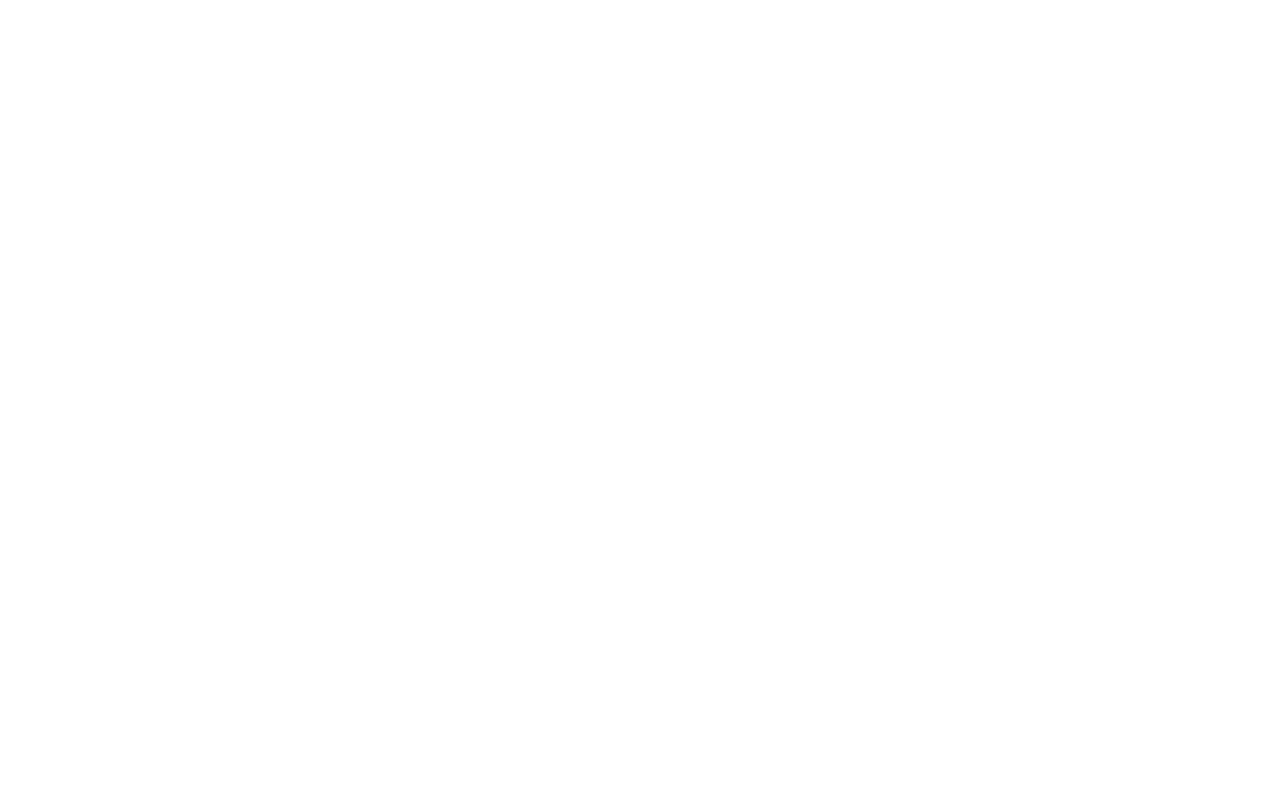
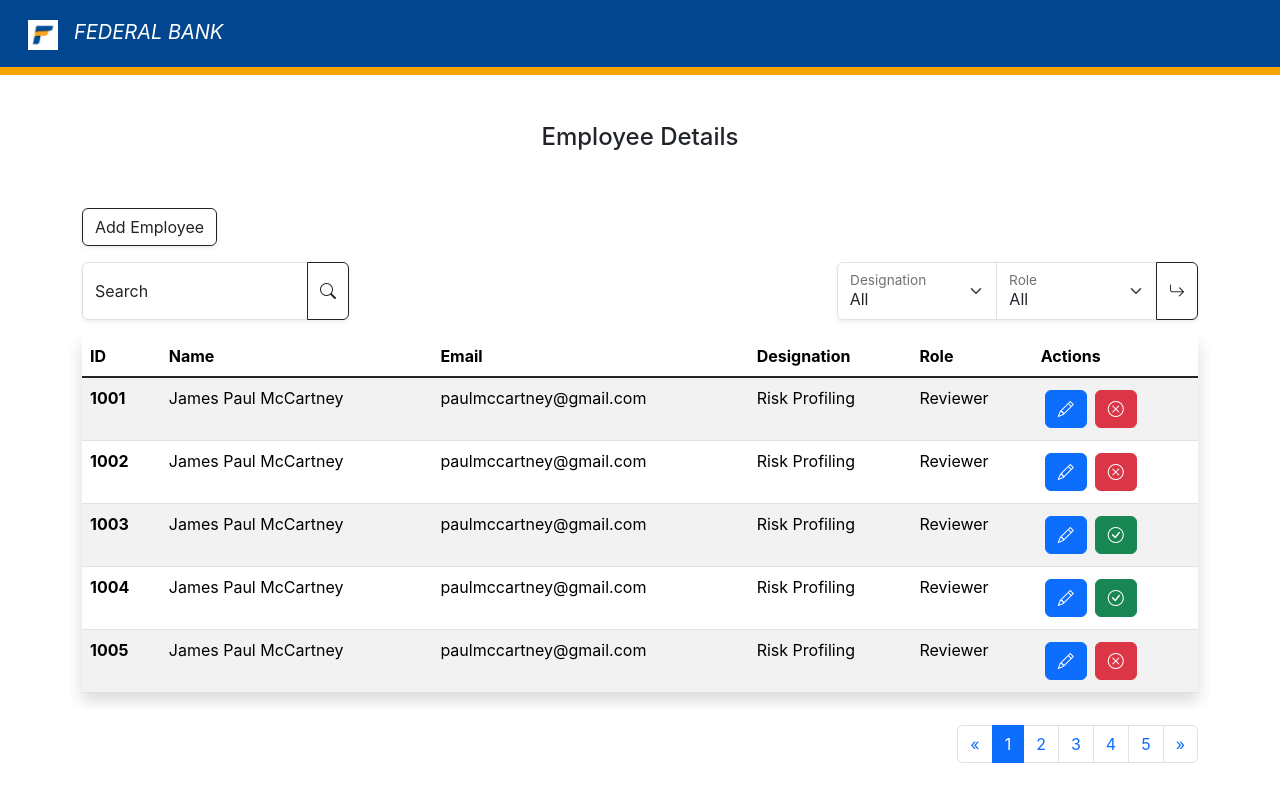
Before and after one commit to georgeclifford/outsourcing-app-frontend, a React (Create React App) app: page /employeedetails in a window 1280 px wide. Before the commit this address had no page. Shown: the top 802 px of the page. Built offline with nearby package versions, Linux system fonts and the light colour scheme.

Commit message:
completed employee details page

```diff
--- a/package.json
+++ b/package.json
@@ -3,6 +3,7 @@
   "version": "0.1.0",
   "private": true,
   "dependencies": {
+    "@floating-ui/react": "^0.26.9",
     "@testing-library/jest-dom": "^5.17.0",
     "@testing-library/react": "^13.4.0",
     "@testing-library/user-event": "^13.5.0",
--- a/public/index.html
+++ b/public/index.html
@@ -11,6 +11,9 @@
 			rel="stylesheet"
 			integrity="sha384-QWTKZyjpPEjISv5WaRU9OFeRpok6YctnYmDr5pNlyT2bRjXh0JMhjY6hW+ALEwIH"
 			crossorigin="anonymous" />
+		<link
+			rel="stylesheet"
+			href="https://cdn.jsdelivr.net/npm/bootstrap-icons@1.11.3/font/bootstrap-icons.min.css" />
 		<!--
       manifest.json provides metadata used when your web app is installed on a
       user's mobile device or desktop. See https://developers.google.com/web/fundamentals/web-app-manifest/
--- a/src/App.js
+++ b/src/App.js
@@ -4,6 +4,7 @@
 import SignIn from "./components/SignIn";
 import PasswordReset from "./components/PasswordReset";
 import AdminHome from "./components/AdminHome";
+import EmployeeDetails from "./components/EmployeeDetails";
 
 function App() {
 	return (
@@ -13,6 +14,7 @@
 					<Route path="/" element={<><NavBar/> <SignIn/></>} />
           <Route path="/passwordreset" element={<><NavBar/> <PasswordReset/></>} />
           <Route path="/adminhome" element={<><NavBar/> <AdminHome/></>} />
+          <Route path="/employeedetails" element={<><NavBar/> <EmployeeDetails/></>} />
 				</Routes>
 			</BrowserRouter>
 		</div>
--- a/src/components/AdminHome.jsx
+++ b/src/components/AdminHome.jsx
@@ -8,19 +8,19 @@
 const AdminHome = () => {
 	return (
 		<div>
-			<div className="container">
+			<div className="container g-5">
 				<div className="row my-5">
 					<div className="col col-12 col-sm-12 col-md-12 col-lg-12 col-xl-12 col-xxl-12 text-center">
 						<h4>Admin Dashboard</h4>
 					</div>
 				</div>
 
-				<div className="row p-3 g-5 d-flex">
+				<div className="row g-5">
 					<div className="col col-12 col-sm-6 col-md-4 col-lg-3 col-xl-3 col-xxl-3">
 						<Link
 							className="link-offset-2 link-underline link-underline-opacity-0"
 							to={"/employeedetails"}>
-							<div className="card shadow flex-grow-1 m-2">
+							<div className="card shadow h-100">
 								<img
 									src={employee_img}
 									className="card-img-top"
@@ -37,7 +37,7 @@
 						<Link
 							className="link-offset-2 link-underline link-underline-opacity-0"
 							to={"/vendordetails"}>
-							<div className="card shadow flex-grow-1 m-2">
+							<div className="card shadow h-100">
 								<img
 									src={vendor_img}
 									className="card-img-top"
@@ -54,7 +54,7 @@
 						<Link
 							className="link-offset-2 link-underline link-underline-opacity-0"
 							to={"/"}>
-							<div className="card shadow flex-grow-1 m-2">
+							<div className="card shadow h-100">
 								<img
 									src={outsource_img}
 									className="card-img-top"
@@ -71,7 +71,7 @@
 						<Link
 							className="link-offset-2 link-underline link-underline-opacity-0"
 							to={"/"}>
-							<div className="card shadow flex-grow-1 m-2">
+							<div className="card shadow h-100">
 								<img
 									src={incident_img}
 									className="card-img-top"
--- /dev/null
+++ b/src/components/EmployeeDetails.jsx
@@ -0,0 +1,260 @@
+import React from "react";
+import { Link } from "react-router-dom";
+
+const EmployeeDetails = () => {
+	return (
+		<div>
+			<div className="container my-5">
+				<div className="row my-5">
+					<div className="col col-12 col-sm-12 col-md-12 col-lg-12 col-xl-12 col-xxl-12 text-center">
+						<h4>Employee Details</h4>
+					</div>
+				</div>
+
+				<div className="row mb-3">
+					<div className="col col-12 col-sm-12 col-md-12 col-lg-12 col-xl-12 col-xxl-12">
+						<Link
+							to={"/"}
+							type="button"
+							className="btn btn-outline-dark shadow-sm"
+							title="Add New Employee">
+							Add Employee
+						</Link>
+					</div>
+				</div>
+
+				<div className="row g-3 mb-3 justify-content-between">
+					<div className="col col-12 col-sm-12 col-md-12 col-lg-3 col-xl-3 col-xxl-3">
+						<div className="input-group shadow-sm rounded">
+							<div className="form-floating">
+								<input
+									type="text"
+									className="form-control"
+									id="floatingInput"
+									placeholder="Search"
+								/>
+								<label htmlFor="floatingInput">Search</label>
+							</div>
+
+							<button type="button" className="btn btn-outline-dark" title="Search">
+								<i className="bi bi-search"></i>
+							</button>
+						</div>
+					</div>
+
+					<div className="col col-12 col-sm-12 col-md-12 col-lg-4 col-xl-4 col-xxl-4">
+						<div className="input-group shadow-sm rounded">
+							<div className="form-floating">
+								<select
+									className="form-select"
+									id="floatingSelect"
+									aria-label="Floating label select example">
+									<option defaultValue={"all"}>All</option>
+									<option value="1">Risk Profiling</option>
+									<option value="2">Feasibiliy</option>
+									<option value="3">Compliance</option>
+									<option value="4">Legal</option>
+									<option value="5">Access Management</option>
+								</select>
+								<label htmlFor="floatingSelect">Designation</label>
+							</div>
+
+							<div className="form-floating">
+								<select
+									className="form-select"
+									id="floatingSelect"
+									aria-label="Floating label select example">
+									<option defaultValue={"all"}>All</option>
+									<option value="1">Reviewer</option>
+									<option value="2">Approver</option>
+								</select>
+								<label htmlFor="floatingSelect">Role</label>
+							</div>
+
+							<button
+								type="button"
+								className="btn btn-outline-dark"
+								title="Apply Filters">
+								<i className="bi bi-arrow-return-right"></i>
+							</button>
+						</div>
+					</div>
+				</div>
+
+				<div className="row">
+					<div className="col col-12 col-sm-12 col-md-12 col-lg-12 col-xl-12 col-xxl-12 table-responsive">
+						<table className="table table-striped table-hover text-nowrap shadow">
+							<thead>
+								<tr>
+									<th scope="col">ID</th>
+									<th scope="col">Name</th>
+									<th scope="col">Email</th>
+									<th scope="col">Designation</th>
+									<th scope="col">Role</th>
+									<th scope="col">Actions</th>
+								</tr>
+							</thead>
+							<tbody className="table-group-divider">
+								<tr>
+									<th scope="row">1001</th>
+									<td>James Paul McCartney</td>
+									<td>paulmccartney@gmail.com</td>
+									<td>Risk Profiling</td>
+									<td>Reviewer</td>
+									<td>
+										<button
+											type="button"
+											className="btn btn-primary m-1"
+											title="Edit Employee Details">
+											<i className="bi bi-pencil"></i>
+										</button>
+										<button
+											type="button"
+											className="btn btn-danger m-1"
+											title="Deactivate Employee">
+											<i className="bi bi-x-circle"></i>
+										</button>
+									</td>
+								</tr>
+
+								<tr>
+									<th scope="row">1002</th>
+									<td>James Paul McCartney</td>
+									<td>paulmccartney@gmail.com</td>
+									<td>Risk Profiling</td>
+									<td>Reviewer</td>
+									<td>
+										<button
+											type="button"
+											className="btn btn-primary m-1"
+											title="Edit Employee Details">
+											<i className="bi bi-pencil"></i>
+										</button>
+										<button
+											type="button"
+											className="btn btn-danger m-1"
+											title="Deactivate Employee">
+											<i className="bi bi-x-circle"></i>
+										</button>
+									</td>
+								</tr>
+
+								<tr>
+									<th scope="row">1003</th>
+									<td>James Paul McCartney</td>
+									<td>paulmccartney@gmail.com</td>
+									<td>Risk Profiling</td>
+									<td>Reviewer</td>
+									<td>
+										<button
+											type="button"
+											className="btn btn-primary m-1"
+											title="Edit Employee Details">
+											<i className="bi bi-pencil"></i>
+										</button>
+										<button
+											type="button"
+											className="btn btn-success m-1"
+											title="Activate Employee">
+											<i className="bi bi-check-circle"></i>
+										</button>
+									</td>
+								</tr>
+
+								<tr>
+									<th scope="row">1004</th>
+									<td>James Paul McCartney</td>
+									<td>paulmccartney@gmail.com</td>
+									<td>Risk Profiling</td>
+									<td>Reviewer</td>
+									<td>
+										<button
+											type="button"
+											className="btn btn-primary m-1"
+											title="Edit Employee Details">
+											<i className="bi bi-pencil"></i>
+										</button>
+										<button
+											type="button"
+											className="btn btn-success m-1"
+											title="Activate Employee">
+											<i className="bi bi-check-circle"></i>
+										</button>
+									</td>
+								</tr>
+
+								<tr>
+									<th scope="row">1005</th>
+									<td>James Paul McCartney</td>
+									<td>paulmccartney@gmail.com</td>
+									<td>Risk Profiling</td>
+									<td>Reviewer</td>
+									<td>
+										<button
+											type="button"
+											className="btn btn-primary m-1"
+											title="Edit Employee Details">
+											<i className="bi bi-pencil"></i>
+										</button>
+										<button
+											type="button"
+											className="btn btn-danger m-1"
+											title="Deactivate Employee">
+											<i className="bi bi-x-circle"></i>
+										</button>
+									</td>
+								</tr>
+							</tbody>
+						</table>
+					</div>
+				</div>
+
+				<div className="row my-3">
+					<div className="col col-12 col-sm-12 col-md-12 col-lg-12 col-xl-12 col-xxl-12">
+						<nav aria-label="Page navigation">
+							<ul className="pagination justify-content-end">
+								<li className="page-item">
+									<Link className="page-link" to="#" aria-label="Previous">
+										<span aria-hidden="true">&laquo;</span>
+									</Link>
+								</li>
+								<li className="page-item">
+									<Link className="page-link active" aria-current="page" to="#">
+										1
+									</Link>
+								</li>
+								<li className="page-item">
+									<Link className="page-link" to="#">
+										2
+									</Link>
+								</li>
+								<li className="page-item">
+									<Link className="page-link" to="#">
+										3
+									</Link>
+								</li>
+                                <li className="page-item">
+									<Link className="page-link" to="#">
+										4
+									</Link>
+								</li>
+								<li className="page-item">
+									<Link className="page-link" to="#">
+										5
+									</Link>
+								</li>
+								<li className="page-item">
+									<Link className="page-link" to="#" aria-label="Next">
+										<span aria-hidden="true">&raquo;</span>
+									</Link>
+								</li>
+							</ul>
+						</nav>
+					</div>
+				</div>
+			</div>
+		</div>
+	);
+};
+
+export default EmployeeDetails;
```
Also changed, not shown: 1 other file (tests, documents, lock files or other folders).
